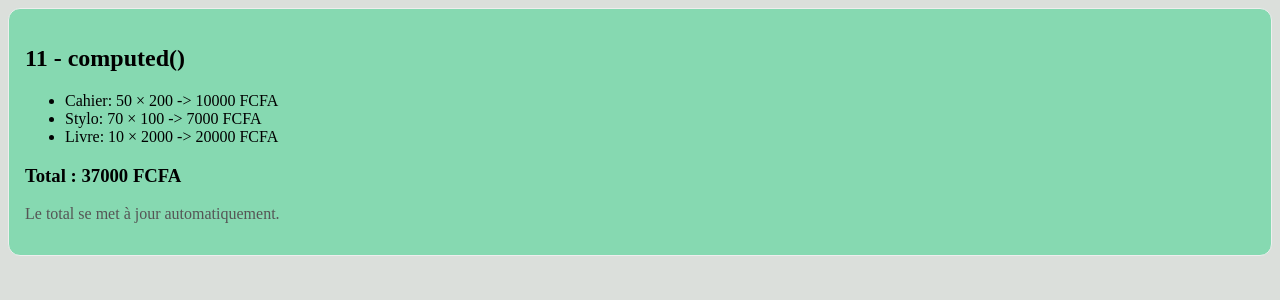
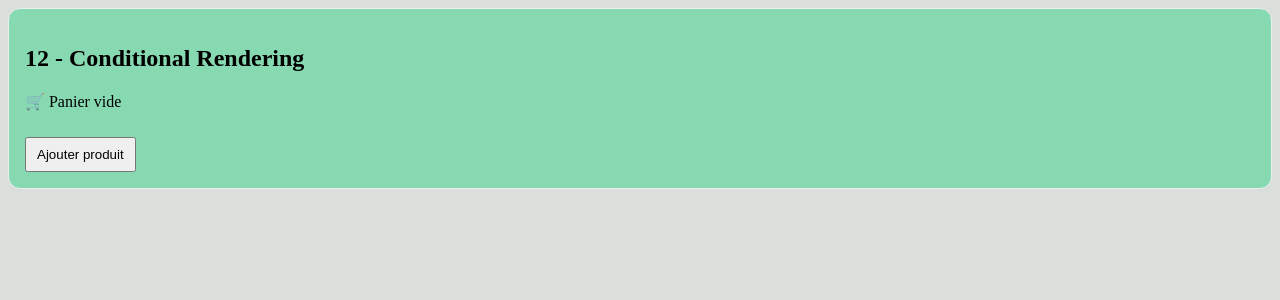
Before and after one commit to mouhamadoufallBah/cours, a Vue app: page / in a window 1280 px wide. Shown: the top 300 px of the page. Built offline with nearby package versions, Linux system fonts and the light colour scheme.

Commit message:
feat: utillisateion de v-show

```diff
--- a/src/App.vue
+++ b/src/App.vue
@@ -6,7 +6,8 @@
 // import Event from './demos/05_event/Event.vue'
 // import Event from './demos/05_event/FormEvent.vue'
 // import Reactive from './demos/06_reactive/Reactive.vue'
-import Computed from "./demos/07_computed/Computed.vue";
+// import Computed from "./demos/07_computed/Computed.vue";
+import ConditionnalRendering from "./demos/08_conditional_rendering/ConditionalRendering.vue";
 </script>
 
 <template>
@@ -17,6 +18,7 @@ import Computed from "./demos/07_computed/Computed.vue";
     <!-- <DynamicAttribut/> -->
     <!-- <Event/> -->
     <!-- <Reactive/> -->
-    <Computed />
+    <!-- <Computed /> -->
+    <ConditionnalRendering />
   </section>
 </template>
--- /dev/null
+++ b/src/demos/08_conditional_rendering/ConditionalRendering.vue
@@ -0,0 +1,35 @@
+<script setup>
+import { reactive } from "vue";
+
+const items = reactive([]);
+
+function addCart() {
+
+}
+
+</script>
+
+<template>
+  <section class="card">
+    <h2>12 - Conditional Rendering</h2>
+
+    <p v-show="items.length == 0">
+      🛒 Panier vide
+    </p>
+
+    <ul>
+      <li v-for="(i, index) in items" :key="index">
+        {{ i }}
+      </li>
+    </ul>
+
+    <button @click="items.push('Produit ' + (items.length + 1))">
+      Ajouter produit
+    </button>
+  </section>
+</template>
+
+<style scoped>
+.card { padding:16px; border:1px solid #eee; border-radius:12px; }
+button { margin-top:10px; padding:8px 10px; }
+</style>
```
